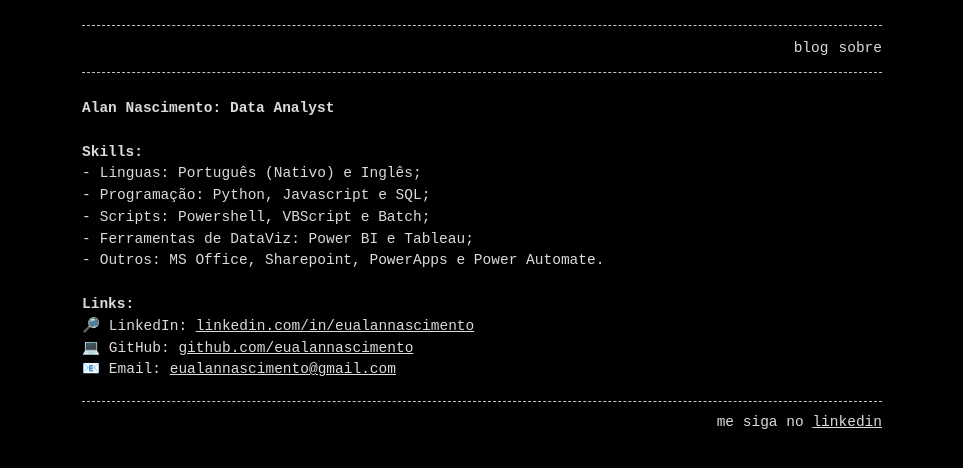
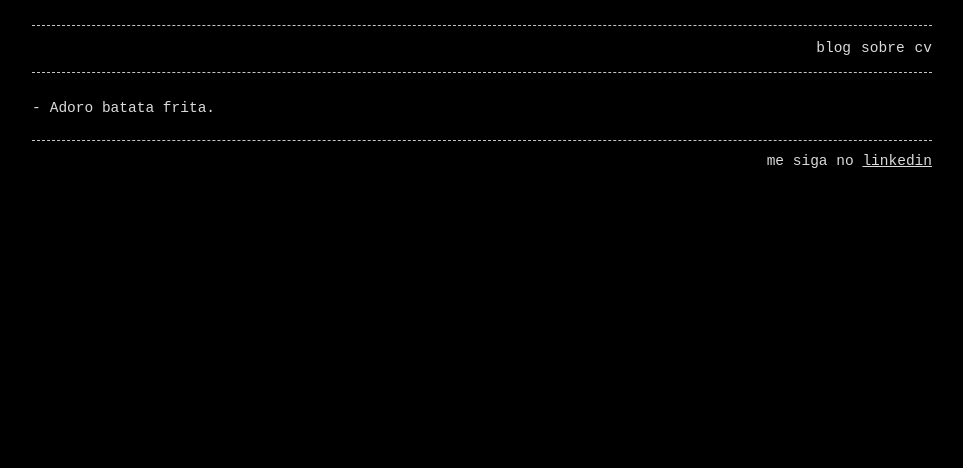
Before and after one commit to eualannascimento/eualannascimento.com, a Jekyll site: the page built from about.md, in a window 1280 px wide. Shown: the top 468 px of the page, without its empty margins (158-1121 px from the left). Built offline with Jekyll 4.4.1, drawn with Linux system fonts in a browser that asks for light colours.

Commit message:
about changed and cv included

```diff
--- a/_config.yml
+++ b/_config.yml
@@ -5,6 +5,7 @@
 header_pages:
   - blog.md
   - about.md
+  - cv.md
 
 footer: 'me siga no <a href="https://www.linkedin.com/in/eualannascimento">linkedin</a>'
 
--- a/_sass/base.scss
+++ b/_sass/base.scss
@@ -9,7 +9,7 @@
 $mobile-font-size:     12px !default;
 $base-line-height:     1.5 !default;
 $container-width:      90% !default;
-$container-max-width:  800px !default;
+$container-max-width:  900px !default;
 
 /**
  * Global
--- a/about.md
+++ b/about.md
@@ -4,16 +4,4 @@
 permalink: /sobre
 ---
 
-# Alan Nascimento: Data Analyst
-
-# Skills:
-- Linguas: Português (Nativo) e Inglês;
-- Programação: Python, Javascript e SQL;
-- Scripts: Powershell, VBScript e Batch;
-- Ferramentas de DataViz: Power BI e Tableau;
-- Outros: MS Office, Sharepoint, PowerApps e Power Automate.
-
-# Links:
-🔎 LinkedIn: [linkedin.com/in/eualannascimento](https://linkedin.com/in/eualannascimento)
-💻 GitHub: [github.com/eualannascimento](https://github.com/eualannascimento)
-📧 Email: [eualannascimento@gmail.com](mailto:eualannascimento@gmail.com)
+- Adoro batata frita.
```
Also changed, not shown: cv.md (added, +34 -0 lines), 1 other file.
